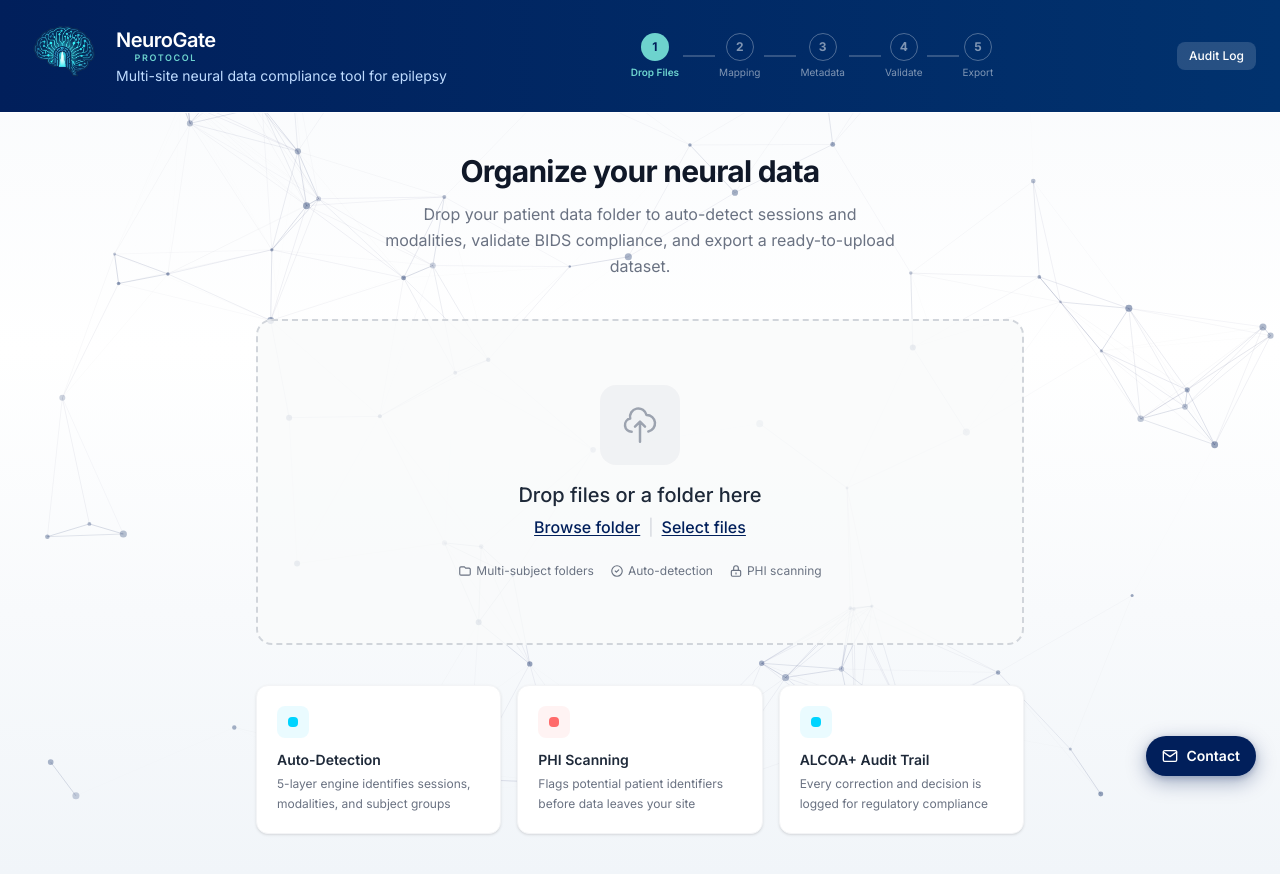
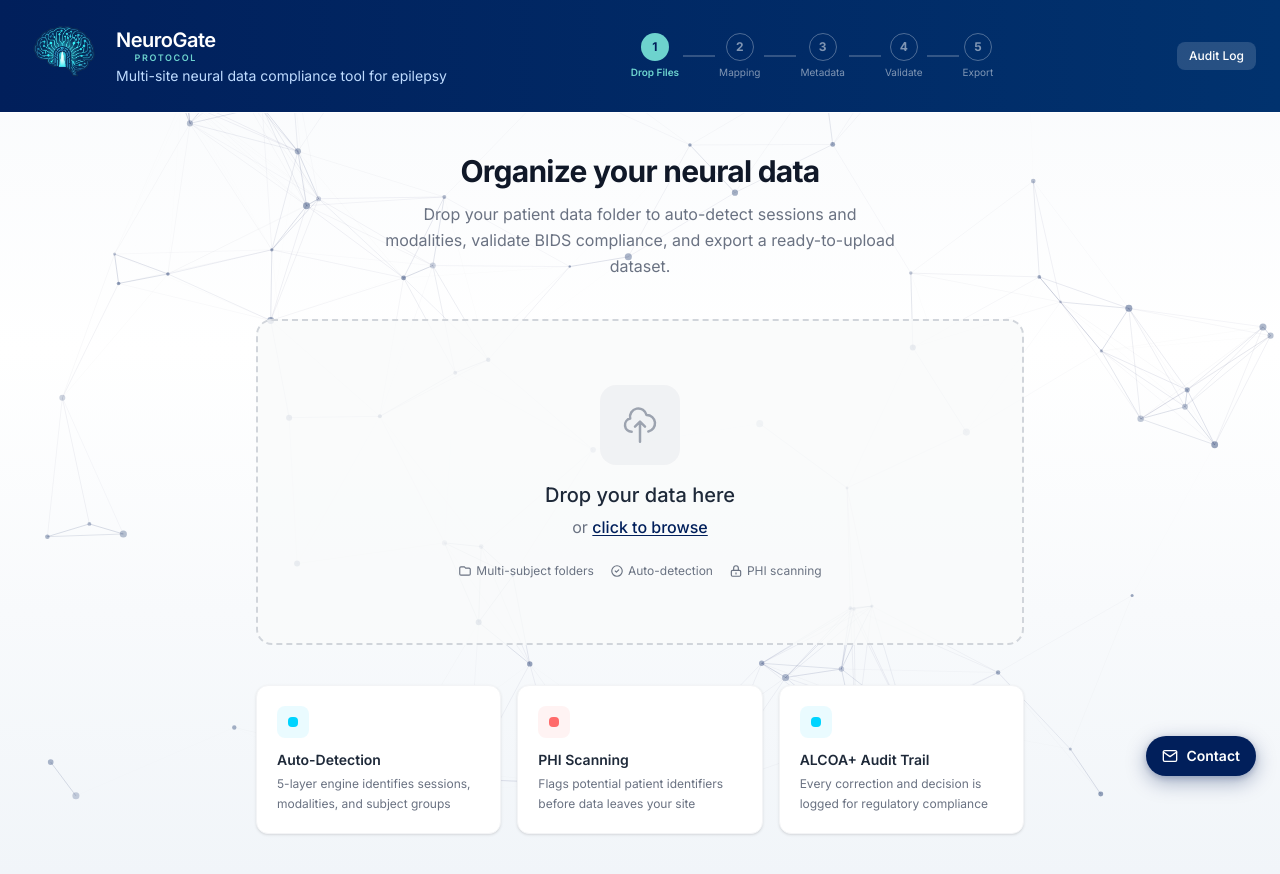
Before and after one commit to brandonbach44-sudo/Neurogate-Protocol, a React (Vite) app: page /tool in a window 1280 px wide. Built offline with nearby package versions, Linux system fonts and the light colour scheme.

Commit message:
feat: single browse button with folder/file dropdown

```diff
--- a/src/components/FileDropZone.tsx
+++ b/src/components/FileDropZone.tsx
@@ -1,4 +1,4 @@
-import { useState, useCallback, useRef } from 'react';
+import { useState, useCallback, useRef, useEffect } from 'react';
 import type { ScannedFile } from '../types/files';
 
 interface FileDropZoneProps {
@@ -15,8 +15,22 @@ interface FileDropZoneProps {
 export default function FileDropZone({ onFilesScanned }: FileDropZoneProps) {
   const [isDragging, setIsDragging] = useState(false);
   const [isScanning, setIsScanning] = useState(false);
+  const [showBrowseMenu, setShowBrowseMenu] = useState(false);
   const inputRef = useRef<HTMLInputElement>(null);
   const filesInputRef = useRef<HTMLInputElement>(null);
+  const browseMenuRef = useRef<HTMLDivElement>(null);
+
+  // Close dropdown when clicking outside
+  useEffect(() => {
+    if (!showBrowseMenu) return;
+    const handler = (e: MouseEvent) => {
+      if (!browseMenuRef.current?.contains(e.target as Node)) {
+        setShowBrowseMenu(false);
+      }
+    };
+    document.addEventListener('mousedown', handler);
+    return () => document.removeEventListener('mousedown', handler);
+  }, [showBrowseMenu]);
 
   /** Extract files from a DataTransferItem using webkitGetAsEntry for folder support */
   const scanDataTransferItems = useCallback(async (items: DataTransferItemList): Promise<ScannedFile[]> => {
@@ -151,21 +165,43 @@ export default function FileDropZone({ onFilesScanned }: FileDropZoneProps) {
             </div>
             <div>
               <p className="text-xl font-medium text-gray-800">
-                {isDragging ? 'Release to upload' : 'Drop files or a folder here'}
+                {isDragging ? 'Release to upload' : 'Drop your data here'}
               </p>
               <p className="mt-1.5 text-gray-500">
+                or{' '}
+                <span className="relative inline-block" ref={browseMenuRef}>
                   <span
                     className="font-medium underline underline-offset-2 text-[#011F5B] cursor-pointer"
-                  onClick={(e) => { e.stopPropagation(); inputRef.current?.click(); }}
+                    onClick={(e) => { e.stopPropagation(); setShowBrowseMenu(v => !v); }}
                   >
-                  Browse folder
+                    click to browse
                   </span>
-                <span className="mx-2 text-gray-300">|</span>
-                <span
-                  className="font-medium underline underline-offset-2 text-[#011F5B] cursor-pointer"
-                  onClick={(e) => { e.stopPropagation(); filesInputRef.current?.click(); }}
+                  {showBrowseMenu && (
+                    <div
+                      className="absolute left-1/2 mt-2 w-44 rounded-xl shadow-lg border border-gray-100 bg-white overflow-hidden z-50"
+                      style={{ transform: 'translateX(-50%)' }}
                     >
+                      <button
+                        className="w-full flex items-center gap-2.5 px-4 py-3 text-sm text-gray-700 hover:bg-gray-50 transition-colors"
+                        onClick={(e) => { e.stopPropagation(); setShowBrowseMenu(false); inputRef.current?.click(); }}
+                      >
+                        <svg className="w-4 h-4 text-[#011F5B] shrink-0" fill="none" stroke="currentColor" viewBox="0 0 24 24">
+                          <path strokeLinecap="round" strokeLinejoin="round" strokeWidth={2} d="M3 7v10a2 2 0 002 2h14a2 2 0 002-2V9a2 2 0 00-2-2h-6l-2-2H5a2 2 0 00-2 2z" />
+                        </svg>
+                        Select folder
+                      </button>
+                      <div className="border-t border-gray-100" />
+                      <button
+                        className="w-full flex items-center gap-2.5 px-4 py-3 text-sm text-gray-700 hover:bg-gray-50 transition-colors"
+                        onClick={(e) => { e.stopPropagation(); setShowBrowseMenu(false); filesInputRef.current?.click(); }}
+                      >
+                        <svg className="w-4 h-4 text-[#011F5B] shrink-0" fill="none" stroke="currentColor" viewBox="0 0 24 24">
+                          <path strokeLinecap="round" strokeLinejoin="round" strokeWidth={2} d="M9 12h6m-6 4h6m2 5H7a2 2 0 01-2-2V5a2 2 0 012-2h5.586a1 1 0 01.707.293l5.414 5.414a1 1 0 01.293.707V19a2 2 0 01-2 2z" />
+                        </svg>
                         Select files
+                      </button>
+                    </div>
+                  )}
                 </span>
               </p>
             </div>
```
Lines whose indentation alone changed are shown as unchanged.
